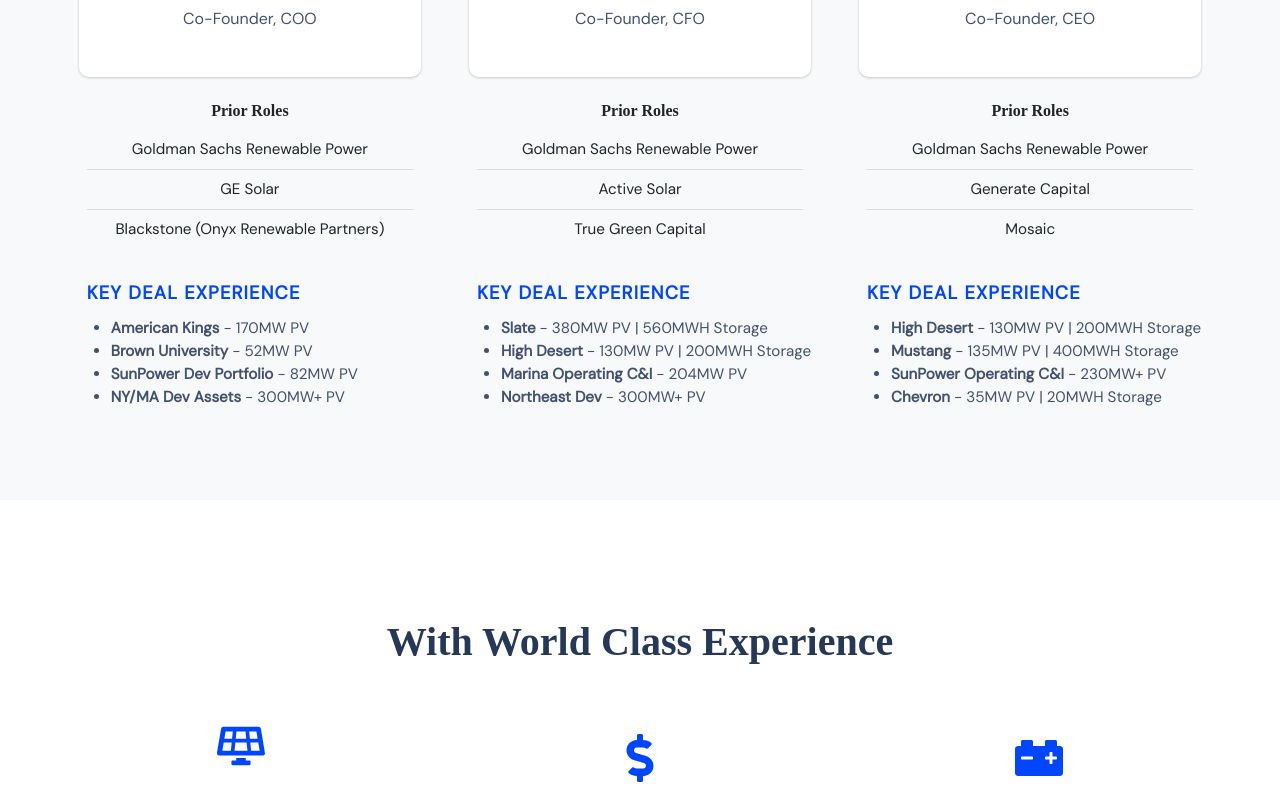
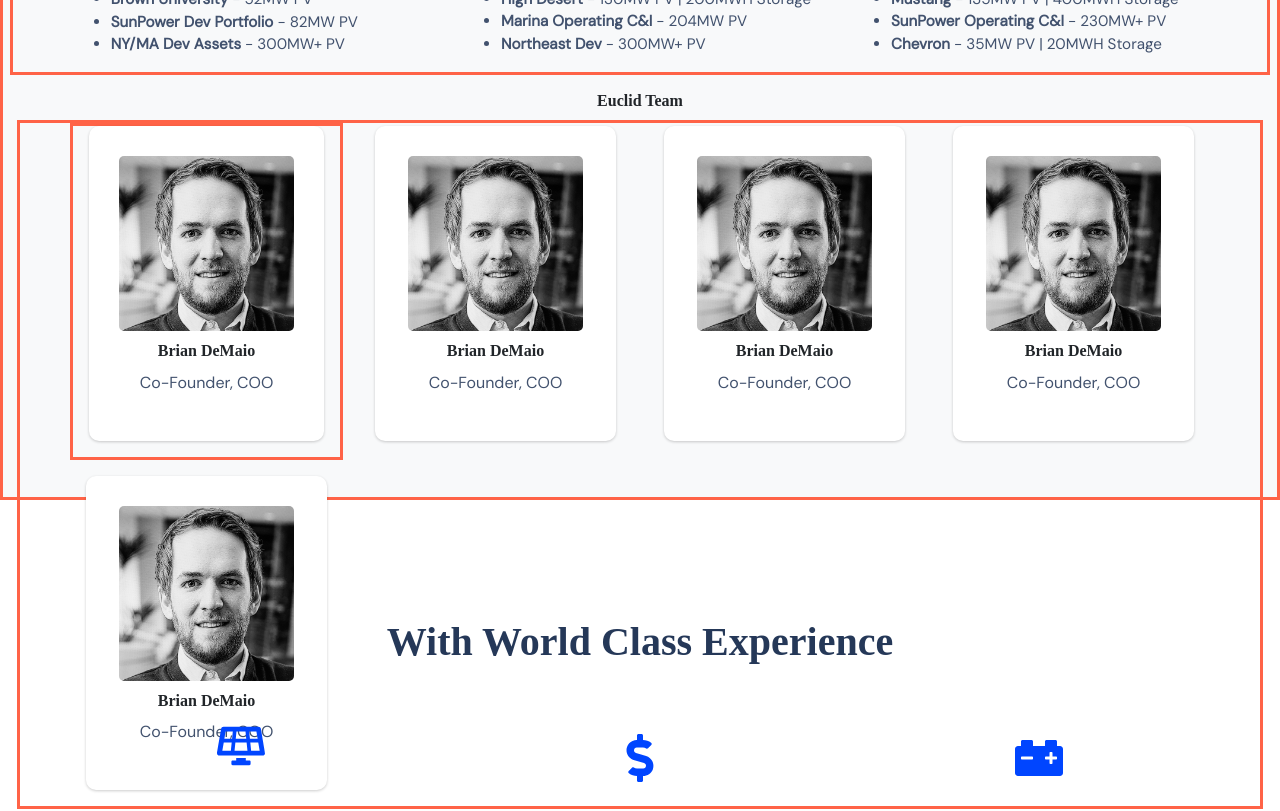
Before and after one commit to Yaak0v/landing_page_refresh, a React (Create React App) app: page / in a window 1280 px wide. Shown: the part 6460-7271 px from the top of the page. Built offline with nearby package versions, Linux system fonts and the light colour scheme; a web font is replaced by a local one.

Commit message:
basic team section

```diff
--- a/src/components/Team/TeamElements.js
+++ b/src/components/Team/TeamElements.js
@@ -37,8 +37,46 @@
     padding: 0;
   }
 `;
+export const TeamWrapper = styled.div`
+  max-width: 1300px;
+  margin: 0 auto;
+  display: grid;
+  grid-template-columns: 1fr 1fr 1fr 1fr;
+  align-items: center;
+  grid-gap: 16px;
+  padding: 0 50px;
+
+  @media screen and (max-width: 1167px) {
+    grid-template-columns: 1fr 1fr;
+    padding: 0;
+  }
+
+  @media screen and (max-width: 768px) {
+    grid-template-columns: 1fr;
+    padding: 0;
+  }
+`;
 
 export const ServicesCard = styled.div`
+  background: #fff;
+  display: flex;
+  flex-direction: column;
+  justify-content: flex-start;
+  align-items: center;
+  border-radius: 10px;
+  max-height: 400px;
+  padding: 30px;
+  margin: 0 1rem 1rem;
+  box-shadow: 0 1px 3px rgba(0, 0, 0, 0.2);
+  transition: all 0.2s ease-in-out;
+
+  &:hover {
+    transform: scale(1.02);
+    transition: all 0.2s ease-in-out;
+    cursor: pointer;
+  }
+`;
+export const ServicesCardSmall = styled.div`
   background: #fff;
   display: flex;
   flex-direction: column;
@@ -63,6 +101,15 @@
   width: 160px; */
   width: 100%auto;
   max-width: 250px;
+  margin-bottom: 10px;
+  border-radius: 5px;
+`;
+
+export const TeamIcon = styled.img`
+  /* height: 160px;
+  width: 160px; */
+  width: 100%auto;
+  max-width: 175px;
   margin-bottom: 10px;
   border-radius: 5px;
 `;
--- a/src/components/Team/index.js
+++ b/src/components/Team/index.js
@@ -16,17 +16,26 @@
   ServicesCardLink,
   TeamP,
   TopLine,
-  ServicesListLink
+  ServicesListLink,
+  ServicesCardSmall,
+  TeamWrapper,
+  TeamIcon
 } from "./TeamElements";
+import { Container, Row } from "react-bootstrap";
 
 const Services = () => {
   return (
     <Element id="team">
-      <ServicesContainer id="team">
+      <ServicesContainer id="team" className="helper-outline">
         <Fade bottom>
           <ServicesH1>World Class Team</ServicesH1>
         </Fade>
-        <ServicesWrapper>
+        <Container className="text-center">
+        <Row>
+          <ServicesH2>Co-Founders</ServicesH2>
+        </Row>
+        </Container>
+        <ServicesWrapper className="helper-outline">
           <ServicesDiv>
             <Fade bottom>
              <ServicesCardLink href="https://www.linkedin.com/in/brian-demaio-935b4666/">
@@ -124,6 +133,56 @@
             </Fade>
           </ServicesDiv>
         </ServicesWrapper>
+        <Row className="mt-3">
+          <ServicesH2>Euclid Team</ServicesH2>
+        </Row>
+        <TeamWrapper className="helper-outline">
+          <ServicesDiv className="helper-outline">
+            <ServicesCardLink>
+            <ServicesCardSmall>
+                <TeamIcon src={Icon1} />
+                <ServicesH2>Brian DeMaio</ServicesH2>
+                <ServicesP>Co-Founder, COO</ServicesP>
+              </ServicesCardSmall>
+            </ServicesCardLink>
+          </ServicesDiv>
+          <ServicesDiv>
+            <ServicesCardLink>
+            <ServicesCardSmall>
+                <TeamIcon src={Icon1} />
+                <ServicesH2>Brian DeMaio</ServicesH2>
+                <ServicesP>Co-Founder, COO</ServicesP>
+              </ServicesCardSmall>
+            </ServicesCardLink>
+          </ServicesDiv>
+          <ServicesDiv>
+            <ServicesCardLink>
+            <ServicesCardSmall>
+                <TeamIcon src={Icon1} />
+                <ServicesH2>Brian DeMaio</ServicesH2>
+                <ServicesP>Co-Founder, COO</ServicesP>
+              </ServicesCardSmall>
+            </ServicesCardLink>
+          </ServicesDiv>
+          <ServicesDiv>
+            <ServicesCardLink>
+            <ServicesCardSmall>
+                <TeamIcon src={Icon1} />
+                <ServicesH2>Brian DeMaio</ServicesH2>
+                <ServicesP>Co-Founder, COO</ServicesP>
+              </ServicesCardSmall>
+            </ServicesCardLink>
+          </ServicesDiv>
+          <ServicesDiv>
+            <ServicesCardLink>
+            <ServicesCardSmall>
+                <TeamIcon src={Icon1} />
+                <ServicesH2>Brian DeMaio</ServicesH2>
+                <ServicesP>Co-Founder, COO</ServicesP>
+              </ServicesCardSmall>
+            </ServicesCardLink>
+          </ServicesDiv>
+        </TeamWrapper>
       </ServicesContainer>
     </Element>
   );
--- a/src/index.css
+++ b/src/index.css
@@ -188,3 +188,7 @@
 .team-list-item {
   background-color: #f8f9fa;
 }
+
+.helper-outline {
+  border: solid tomato;
+}
```
